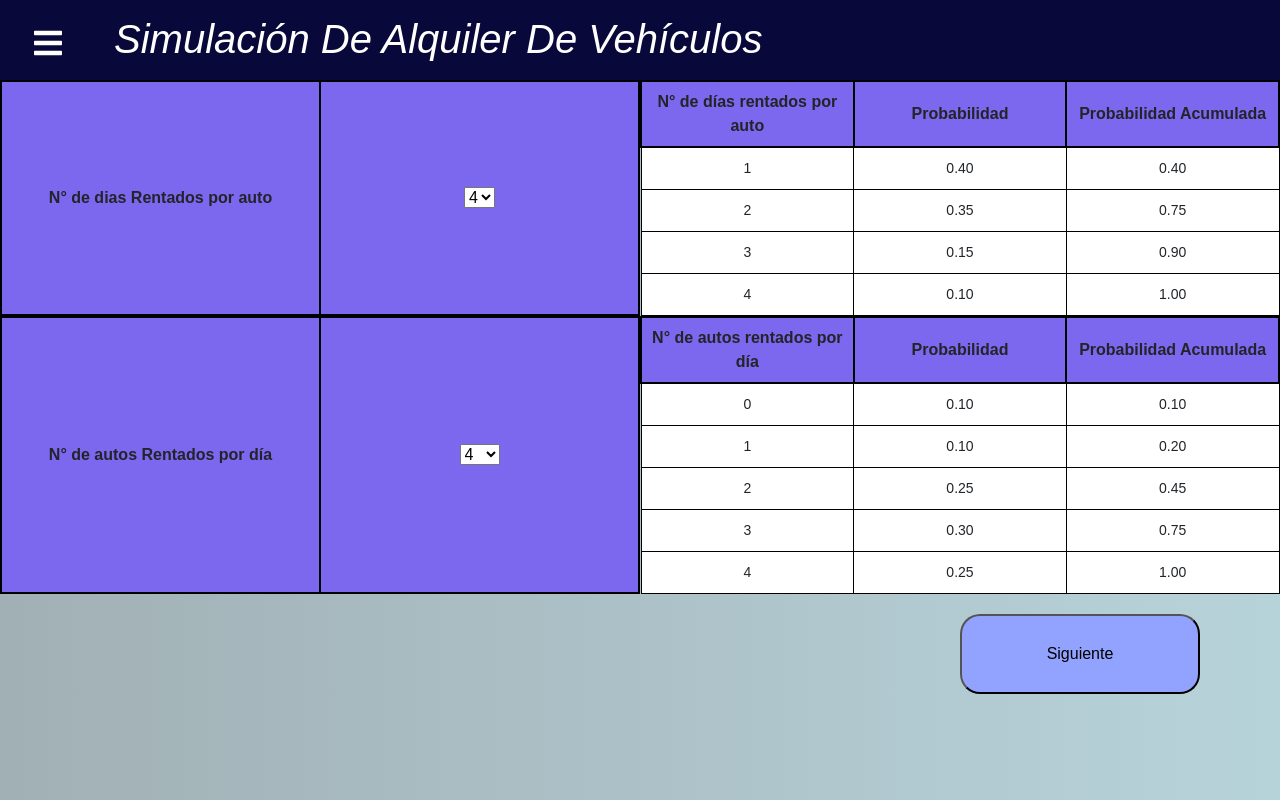
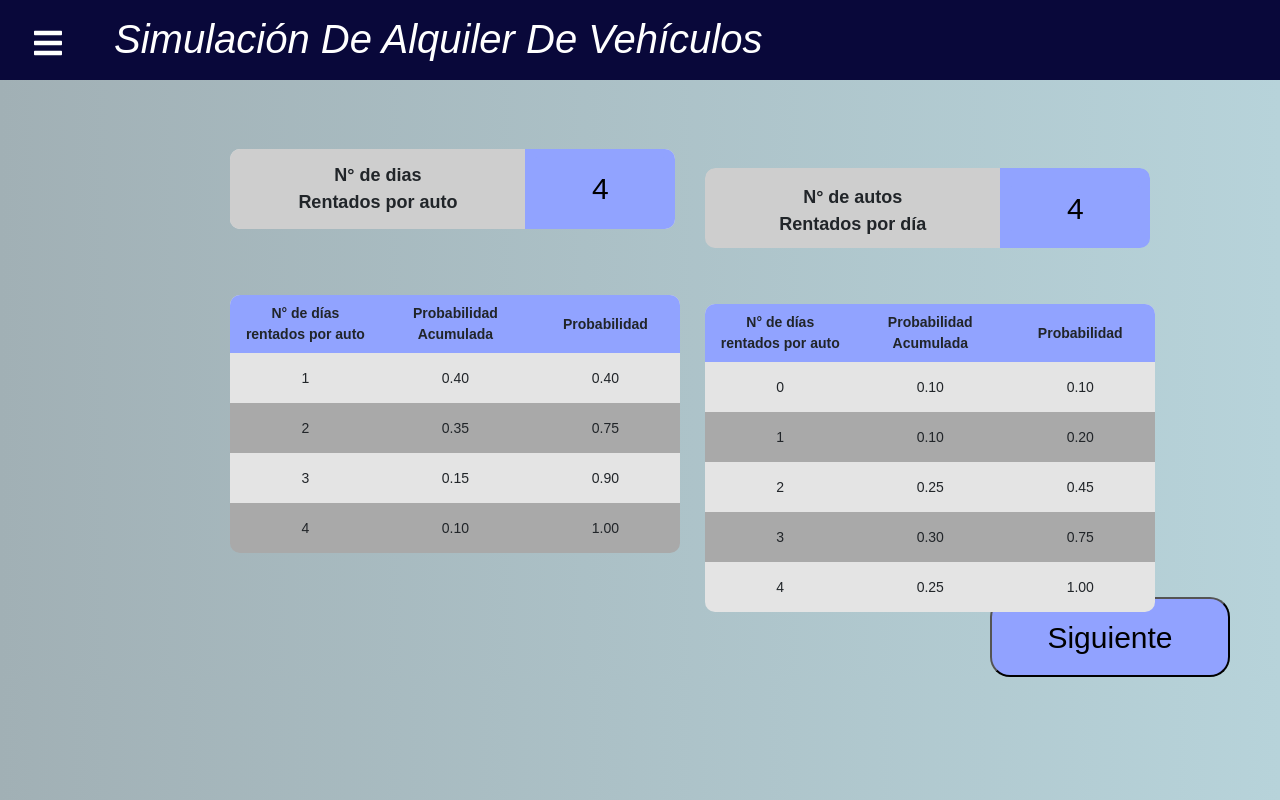
Before and after one commit to Nando1296/alquilerVehiculosTSS, a React (Create React App) app in the folder frontweb/: page /Renta in a window 1280 px wide. Built offline with nearby package versions, Linux system fonts and the light colour scheme.

Commit message:
renta-style

```diff
--- a/frontweb/src/assets/inicio.css
+++ b/frontweb/src/assets/inicio.css
@@ -21,14 +21,16 @@
 
 
 }
-.btn1 {
+#btn1 {
    width: 240px;
    height: 80px;
    box-shadow: #050505 0px 0px 0px 2px inset;
    font-size: 30px;
-   margin-top: 20px;
+   margin-top: -250px;
+   margin-right: -20px;
    background-color: #91a2ff;
    border-radius: 15px;
+
 }
 .container-enunciado{
    display: flex;
--- a/frontweb/src/assets/stylestabla.css
+++ b/frontweb/src/assets/stylestabla.css
@@ -1,57 +1,165 @@
-*{
+* {
     margin: 0;
     padding: 0;
     box-sizing: border-box;
     font-family: Arial, Helvetica, sans-serif;
 }
 
-.container{
+.container {
     display: flex;
     padding-top: 3%;
     align-items: flex-start;
     justify-content: center;
     min-height: 100vh;
+}
+.table-contaner-renta {
+    flex-direction: column;
+    display: flex;
+    justify-content: center;
+}
+.table-container1 {
+    margin-left: 18%;
+    display: inline;
+    padding-right: 10%;
+}
+.title1-1 {
+    border-radius: 15px;
+    border: none;
+}
+.title2-2 {
+    border-radius: 15px;
+    border: none;
+}
+.title-1 {
+    border-radius: 10px;
+    position: relative;
+    display: flex;
+    margin-top: 10%;
+    margin-bottom: 15%;
+}
+.title-2 {
+    top: 21%;
+    left: 55.1%;
+    height: 300px;
+    border-radius: 10px;
+    position: fixed;
+    font-size: 14px;
+    overflow: hidden;
+    table-layout: fixed;
+}
+.table-container2 {
+    position: absolute;
+    margin-left: 55%;
+    margin-top: -15%;
+    display: inline;
+    padding-right: 10%;
+}
 
+.table1 {
+    font-size: 14px;
+    table-layout: fixed;
+    border-collapse: collapse;
+    border: none;
+    border-radius: 20%;
+}
+
+td,
+th {
+    text-align: center;
+    border: none;
+}
+
+tr:nth-child(odd) {
+    background-color: #e4e4e4;
+}
+
+tr:nth-child(even) {
+    background-color: #a9a9a9;
+}
+.titulo {
+    font-size: 30px;
+}
+h1 {
+    text-align: center;
+    font-style: italic;
+}
+.title-1 th:first-child {
+    padding-top: 3%;
+    font-size: 18px;
+    height: 80px;
+    background-color: #cecece;
+    width: 295px;
+    border-top-left-radius: 10px;
+    border-bottom-left-radius: 10px;
+}
+
+.title-1 th:last-child {
+    width: 150px;
+    border-top-right-radius: 10px;
+    border-bottom-right-radius: 10px;
+}
+.title-2 th:first-child {
+    padding-top: 3%;
+    font-size: 18px;
+    height: 80px;
+    background-color: #cecece;
+    width: 295px;
+    border-top-left-radius: 10px;
+    border-bottom-left-radius: 10px;
+    margin-top: 20px;
+}
+
+.title-2 th:last-child {
+    width: 150px;
+    border-top-right-radius: 10px;
+    border-bottom-right-radius: 10px;
+
+}
+.table1 {
+    border-radius: 10px;
+    overflow: hidden;
+}
+.table2 {
+    top: 31.8%; /* Cambia a tu valor preferido */
+    left: 55.1%; /* Cambia a tu valor preferido */
+    width: 20%;
+    height: 300px;
+    border-radius: 10px;
+    margin-top: 50px;
+    position: fixed;
+    font-size: 14px;
+    overflow: hidden;
+    table-layout: fixed;
+}
+.select1,
+.select2 {
+    font-size: 30px;
+    text-align: center;
+    width: 100%;
+    height: 100%;
+
+    border: none;
+    border-radius: 4px;
+    background-color: #91a3ff;
+    cursor: pointer;
+    appearance: none;
+    -webkit-appearance: none;
+    -moz-appearance: none;
+}
+.ml-auto {
+    margin-left: -12%;
+    font-size: 30px;
 }
 
 
+.table2 th,
+.table2 td {
 
-
-table{
-    font-size: 14px;
-    table-layout: fixed;
-    border-collapse: collapse;
-    border: solid 1px black;
-    border-radius: 20%;
-    width: 100%;
-
+    width: 150px;
+    height: 50px;
 }
-
-th{
-    font-size: 16px;
-    table-layout: fixed;
-    border-collapse: collapse;
-    border: solid 2px black;
-    padding: 8px;
-    text-align: center;
-    background-color: mediumslateblue;
+.table1 th,
+.table1 td {
+    width: 150px;
+    height: 50px;
 }
-
-td{
-    font-size: 14px;
-    table-layout: fixed;
-    border-collapse: collapse;
-    border: solid 1px black;
-    padding: 10px;
-    text-align: center;
-    background-color: white;
-}
-
-.titulo{
-    font-size: 30px;
-}
-h1{
-    text-align: center;
-    font-style: italic;
-
-}
--- a/frontweb/src/pages/renta.css
+++ b/frontweb/src/pages/renta.css
@@ -12,7 +12,6 @@ table {
 
 }
 
-
 th, td {
     border: 1px solid #050505;
     padding: 8px;
@@ -23,7 +22,11 @@ th, td {
 th {
     background-color: #91A3FF;
 }
+ .btn-primary{
+    float: right;
+    margin-right: 50px;
 
+ }
 .btn3 {
     width: 240px;
     height: 80px;
--- a/frontweb/src/pages/renta.js
+++ b/frontweb/src/pages/renta.js
@@ -1,8 +1,8 @@
-import React, { Component } from 'react';
-import './renta.css';
-import store from './store';
-import { Link } from 'react-router-dom';
-import '../assets/stylestabla.css';
+import React, { Component } from "react";
+import "./renta.css";
+import store from "./store";
+import { Link } from "react-router-dom";
+import "../assets/stylestabla.css";
 
 export default class Renta extends Component {
   constructor(props) {
@@ -19,23 +19,30 @@ constructor(props) {
         { dias: 4, probabilidad: 0.1, probAcumulada: 1 },
       ],
       frecuenciaAutos: [
-        {autos: 0, probabilidad: 0.1, probAcumulada: 0.1 },
-        {autos: 1, probabilidad: 0.1, probAcumulada: 0.2 },
-        {autos: 2, probabilidad: 0.25, probAcumulada: 0.45 },
-        {autos: 3, probabilidad: 0.3, probAcumulada: 0.75 },
-        {autos: 4, probabilidad: 0.25, probAcumulada: 1 },
-    ]
+        { autos: 0, probabilidad: 0.1, probAcumulada: 0.1 },
+        { autos: 1, probabilidad: 0.1, probAcumulada: 0.2 },
+        { autos: 2, probabilidad: 0.25, probAcumulada: 0.45 },
+        { autos: 3, probabilidad: 0.3, probAcumulada: 0.75 },
+        { autos: 4, probabilidad: 0.25, probAcumulada: 1 },
+      ],
     };
   }
 
   handleDiasRentadosChange = (e) => {
     const selectedDias = parseInt(e.target.value, 10) || 1;
 
-    const nuevaFrecuenciaDias = Array.from({ length: selectedDias }, (_, index) => {
+    const nuevaFrecuenciaDias = Array.from(
+      { length: selectedDias },
+      (_, index) => {
         const prob = 1 / selectedDias;
         const probAcumuladaDias = (index + 1) * prob;
-        return { dias: index + 1, probabilidad: prob, probAcumulada: probAcumuladaDias };
-});
+        return {
+          dias: index + 1,
+          probabilidad: prob,
+          probAcumulada: probAcumuladaDias,
+        };
+      }
+    );
 
     this.setState({
       diasRentadosPorAuto: selectedDias,
@@ -46,12 +53,18 @@ this.setState({
   handleAutosRentadosChange = (e) => {
     const selectedAutos = parseInt(e.target.value, 10) || 1;
 
-  const nuevaFrecuenciaAutos = Array.from({ length: selectedAutos + 1 }, (_, index) => {
+    const nuevaFrecuenciaAutos = Array.from(
+      { length: selectedAutos + 1 },
+      (_, index) => {
         const prob = 1 / (selectedAutos + 1);
         const probAcumuladaAutos = (index + 1) * prob;
-    return { autos: index, probabilidad: prob, probAcumulada: probAcumuladaAutos };
-  });
-
+        return {
+          autos: index,
+          probabilidad: prob,
+          probAcumulada: probAcumuladaAutos,
+        };
+      }
+    );
 
     nuevaFrecuenciaAutos.forEach((item) => {
       item.probAcumulada = Math.round(item.probAcumulada * 1000) / 1000;
@@ -64,41 +77,53 @@ handleAutosRentadosChange = (e) => {
   };
 
   storeDiasAutos = () => {
-
-  const{diasRentadosPorAuto, frecuenciaDias, autosRentadosPorDia, frecuenciaAutos} = this.state;
+    const {
+      diasRentadosPorAuto,
+      frecuenciaDias,
+      autosRentadosPorDia,
+      frecuenciaAutos,
+    } = this.state;
 
     store.dispatch({
-    type: 'GUARDAR_DIAS_POR_AUTO',
+      type: "GUARDAR_DIAS_POR_AUTO",
       payload: {
         diasRentadosPorAuto,
         frecuenciaDias,
-    }
+      },
     });
 
     store.dispatch({
-    type: 'GUARDAR_AUTOS_POR_DIA',
+      type: "GUARDAR_AUTOS_POR_DIA",
       payload: {
         autosRentadosPorDia,
         frecuenciaAutos,
-    }
+      },
     });
-}
+  };
 
   render() {
-    const opcionesNumerosDias = Array.from({ length: this.state.maxDias }, (_, index) => index + 1);
-    const opcionesNumerosAutos = Array.from({ length: this.state.maxAutos}, (_, index) => index + 1);
-
+    const opcionesNumerosDias = Array.from(
+      { length: this.state.maxDias },
+      (_, index) => index + 1
+    );
+    const opcionesNumerosAutos = Array.from(
+      { length: this.state.maxAutos },
+      (_, index) => index + 1
+    );
 
     return (
-      <div>
-        <div className="table-container" id="renta">
+      <div className="table-contaner-renta">
+        <div className="table-container1" id="renta">
           <br></br>
           <table>
-            <thead>
-              <tr>
-                <th>N° de dias Rentados por auto</th>
+            <thead className="title1-1">
+              <tr className="title-1">
+                <th>
+                  N° de dias <br /> Rentados por auto
+                </th>
                 <th>
                   <select
+                    className="select1"
                     value={this.state.diasRentadosPorAuto}
                     onChange={this.handleDiasRentadosChange}
                   >
@@ -113,20 +138,24 @@ render() {
             </thead>
           </table>
 
-          <table>
+          <table className="table1">
             <thead>
               <tr>
-                <th>N° de días rentados por auto</th>
-                <th>Probabilidad</th>
-                <th>Probabilidad Acumulada</th>
+                <th className="rentados-por-auto" >
+                  N° de días <br /> rentados por auto
+                </th>
+                <th className="probacu1">
+                  Probabilidad <br /> Acumulada
+                </th>
+                <th className="prop1">Probabilidad</th>
               </tr>
             </thead>
             <tbody>
               {this.state.frecuenciaDias.map((item) => (
                 <tr key={item.dias}>
-                  <td>{item.dias}</td>
-                  <td>{item.probabilidad.toFixed(2)}</td>
-                  <td>{item.probAcumulada.toFixed(2)}</td>
+                  <td className="rentados-por-auto">{item.dias}</td>
+                  <td className="probacu1">{item.probabilidad.toFixed(2)}</td>
+                  <td className="prop1">{item.probAcumulada.toFixed(2)}</td>
                 </tr>
               ))}
             </tbody>
@@ -134,14 +163,17 @@ render() {
           <br></br>
         </div>
 
-        <div className="table-container" id="renta">
+        <div className="table-container2" id="renta">
           <br></br>
           <table>
-            <thead>
-              <tr>
-                <th>N° de autos Rentados por día</th>
+            <thead className="title2-2">
+              <tr className="title-2" style={{ background: "none" }}>
+                <th>
+                  N° de autos <br /> Rentados por día
+                </th>
                 <th>
                   <select
+                    className="select2"
                     value={this.state.autosRentadosPorDia}
                     onChange={this.handleAutosRentadosChange}
                   >
@@ -156,12 +188,16 @@ render() {
             </thead>
           </table>
 
-          <table>
+          <table className="table2">
             <thead>
               <tr>
-                <th>N° de autos rentados por día</th>
-                <th>Probabilidad</th>
-                <th>Probabilidad Acumulada</th>
+                <th className="rentados-por-auto2">
+                  N° de días <br /> rentados por auto
+                </th>
+                <th className="probacu2">
+                  Probabilidad <br /> Acumulada
+                </th>
+                <th className="prop2">Probabilidad</th>
               </tr>
             </thead>
             <tbody>
--- a/frontweb/src/pages/simular.css
+++ b/frontweb/src/pages/simular.css
@@ -15,6 +15,7 @@
     width: 40%;
     margin-bottom: 20px;
     background-color: #f4f4f4;
+    margin-left: 20px;
 }
 
 .container-simular {
```
Also changed, not shown: frontweb/src/pages/compararSimulaciones.css (+36 -7 lines), frontweb/src/pages/compararSimulaciones.js (+17 -16 lines), frontweb/src/pages/reporte.css (+22 -0 lines), frontweb/src/pages/reporte.js (+55 -34 lines), frontweb/src/pages/resultadosAnteriores.css (+9 -1 lines), frontweb/src/pages/resultadosAnteriores.js (+25 -18 lines). Lines whose indentation alone changed are shown as unchanged.
